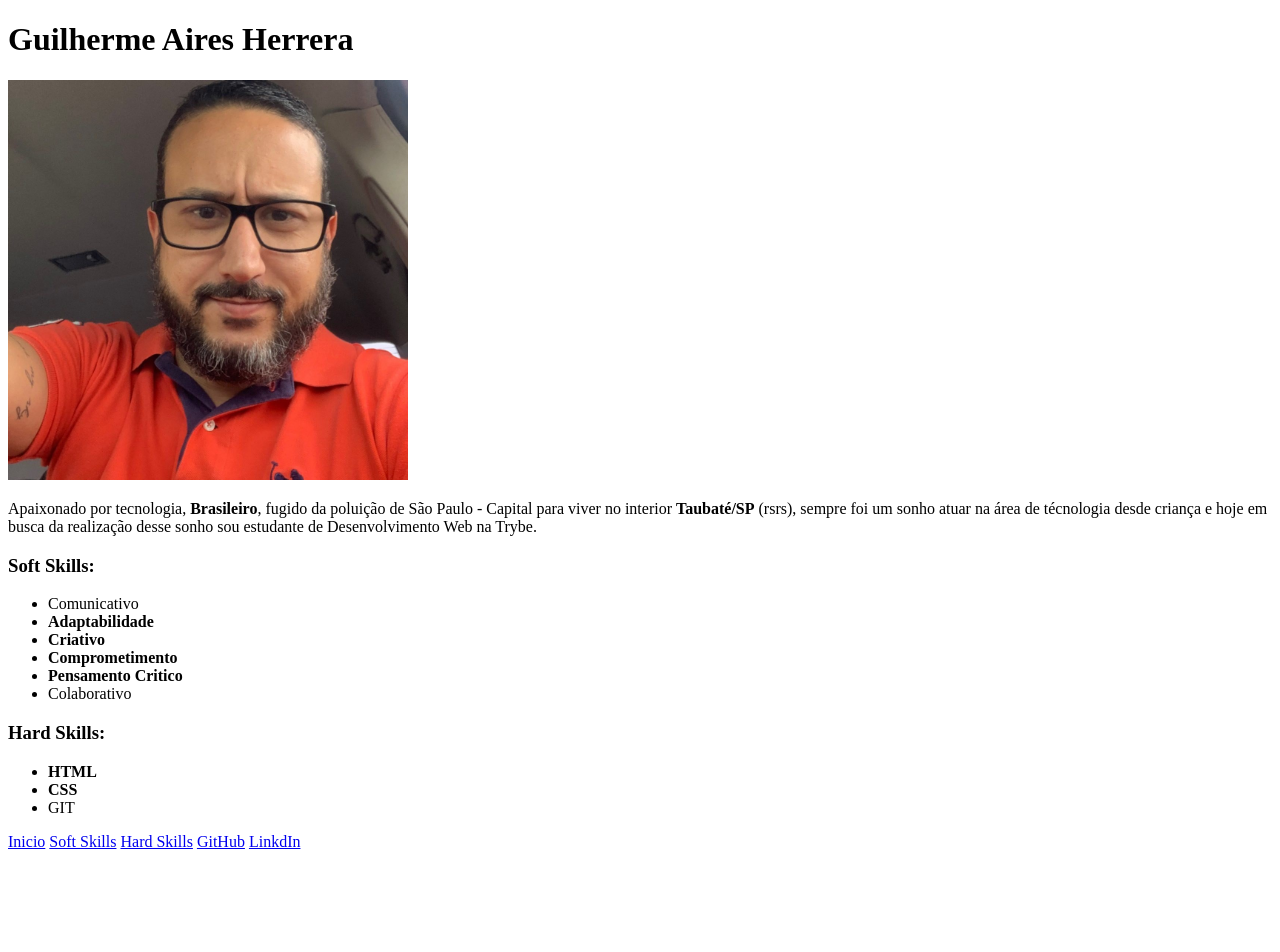
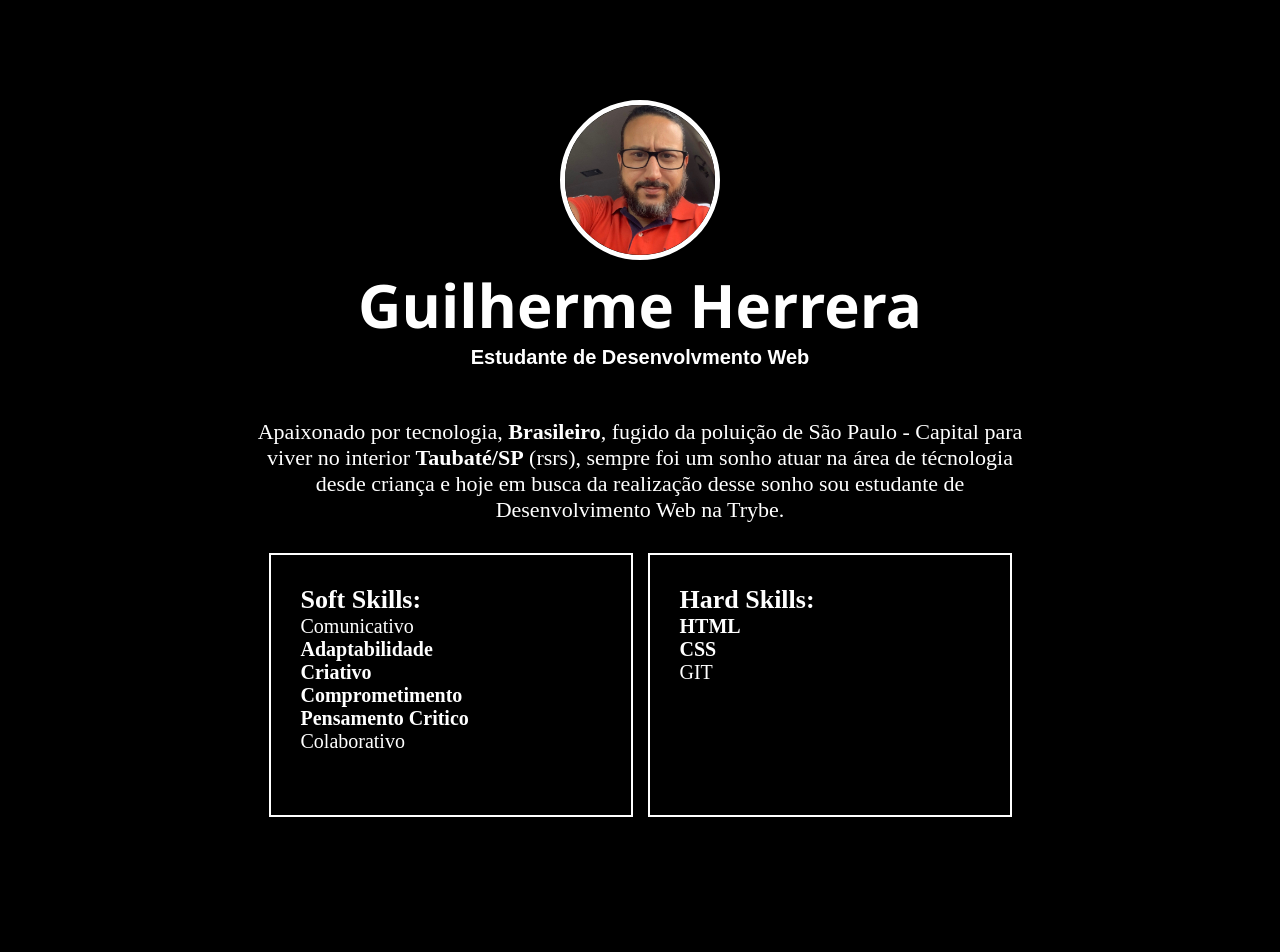
Before and after one commit to GuiHerrera/GuiHerrera.github.io, a plain HTML site: page index.html in a window 1280 px wide. Shown: the top 952 px of the page. Before the commit the page ends 867 px from the top, so only its background shows below. Drawn offline with Linux system fonts and the light colour scheme.

Commit message:
Iniciado Style.CSS-

```diff
--- a/index.html
+++ b/index.html
@@ -1,16 +1,27 @@
 <!DOCTYPE html>
 <html lang="en">
   <head>
-    <meta charset="UTF-8">
-    <meta http-equiv="X-UA-Compatible" content="IE=edge">
-    <meta name="viewport" content="width=device-width, initial-scale=1.0">
+    <meta charset="UTF-8" />
+    <meta http-equiv="X-UA-Compatible" content="IE=edge" />
+    <meta name="viewport" content="width=device-width, initial-scale=1.0" />
+    <link rel="stylesheet" href="style.css" />
     <title>Portfólio</title>
   </head>
   <body>
-    <h1>Guilherme Aires Herrera</h1>
-    <a href="#"><img src="Imagens/perfil Gui.jpg" width="400px" alt="Foto de perfil de Guilherme Herrera">
-    </a>
-        <p>Apaixonado por tecnologia, <strong>Brasileiro</strong>, fugido da poluição de São Paulo - Capital para viver no interior <strong>Taubaté/SP</strong> (rsrs), sempre foi um sonho atuar na área de técnologia desde criança e hoje em busca da realização desse sonho sou estudante de Desenvolvimento Web na Trybe.</p>
+    <header id="header">
+        <img class="photo-perfil" src="Imagens/perfil Gui.jpg"alt="Foto de perfil de Guilherme Herrera"/></a>
+        <h1>Guilherme Herrera</h1>
+        <h2>Estudante de Desenvolvmento Web</h2>
+        <p class="content" >
+          Apaixonado por tecnologia, <strong>Brasileiro</strong>, fugido da poluição
+          de São Paulo - Capital para viver no interior
+          <strong>Taubaté/SP</strong> (rsrs), sempre foi um sonho atuar na área de
+          técnologia desde criança e hoje em busca da realização desse sonho sou
+          estudante de Desenvolvimento Web na Trybe.
+        </p>
+    </header>
+    <div class="content-skills">
+      <article class="skills">
         <h3>Soft Skills:</h3>
         <ul>
           <li>Comunicativo</li>
@@ -20,12 +31,16 @@
           <li><strong>Pensamento Critico</strong></li>
           <li>Colaborativo</li>
         </ul>
+      </article>
+      <article class="skills">
           <h3>Hard Skills:</h3>
         <ul>
           <li><strong>HTML</strong></li>
           <li><strong>CSS</strong></li>
           <li>GIT</li>
         </ul>
+       </article>
+    </div>
 
     <p>
       <a href="#">Inicio</a>
@@ -34,6 +49,5 @@
       <a href="https://github.com/GuiHerrera">GitHub</a>
       <a href="https://www.linkedin.com/in/guilherme-aires-herrera/">LinkdIn</a>
     </p>
-
   </body>
 </html>
--- /dev/null
+++ b/style.css
@@ -0,0 +1,68 @@
+* {
+  margin: 0;
+  padding: 0;
+}
+
+body {
+  background-color: black;
+  color: white;
+}
+
+#header {
+  width: 60%;
+  padding: 100px 0px 30px 0px;
+  margin: 0px auto 0px auto;
+  text-align: center;
+}
+
+.photo-perfil {
+  width: 150px;
+  border-radius: 100%;
+  border: 5px solid;
+  text-align: center;
+}
+
+.content {
+  font-size: 22px;
+  text-align: center;
+  padding: 50px 0 0 0;
+}
+
+h1 {
+  font-size: 60px;
+  font-family: "Segoe UI", Tahoma, Geneva, Verdana, sans-serif;
+}
+
+h2 {
+  font-size: 20px;
+  font-family: Arial, Helvetica, sans-serif;
+}
+h3 {
+  font-size: 26px;
+}
+
+.content-skills {
+  box-sizing: border-box;
+  min-height: 100vh;
+  display: flex;
+  gap: 0px 15px;
+  justify-content: center;
+  align-items: first baseline;
+  flex-wrap: wrap;
+}
+
+.skills {
+  height: 200px;
+  border: 2px solid white;
+  display: block;
+  justify-content: center;
+  align-items: center;
+  flex-basis: 300px;
+  flex-grow: inherit;
+  padding: 30px;
+}
+
+ul {
+  list-style-type: none;
+  font-size: 20px;
+}
```
Also changed, not shown: 1 other file. Lines whose indentation alone changed are shown as unchanged.
